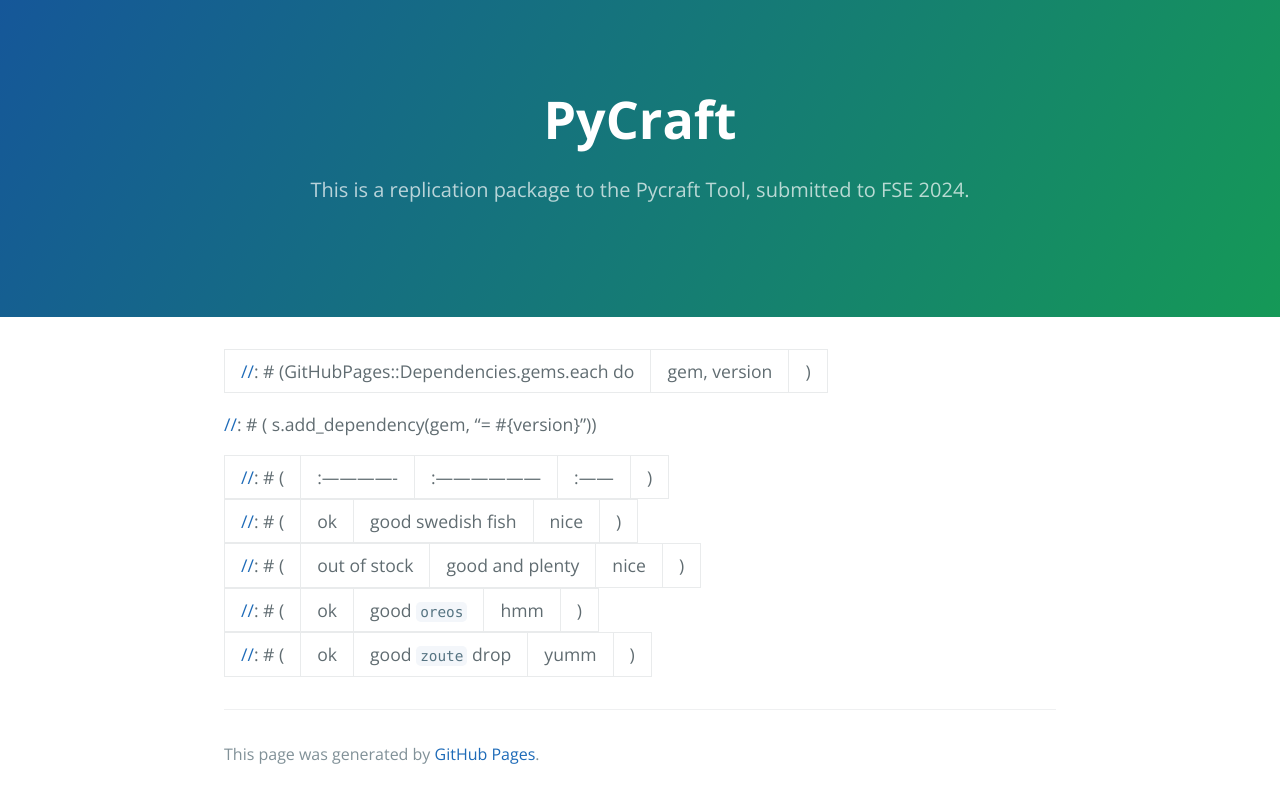
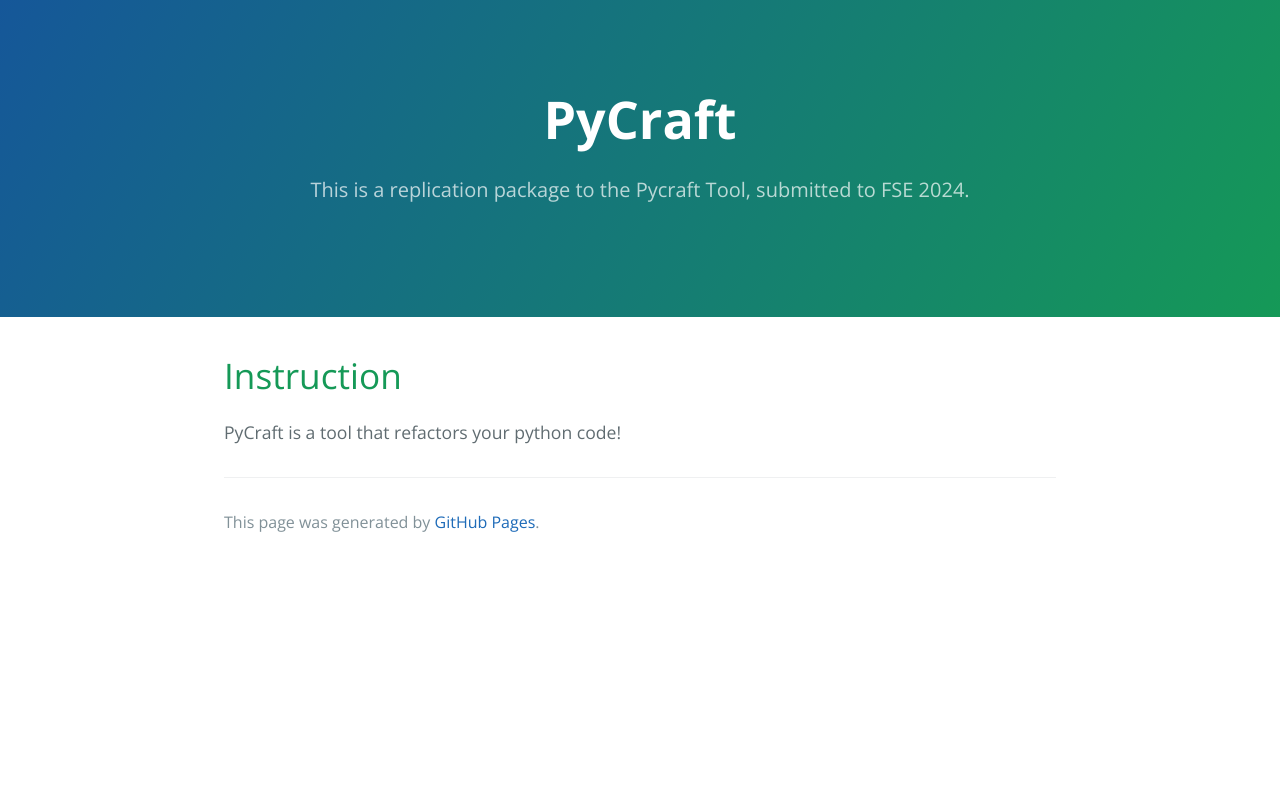
Before and after one commit to PyCraftTool/PyCraftTool.github.io, a Jekyll site: the page built from index.md, in a window 1280 px wide. Shown: the top 803 px of the page. Built offline with Jekyll 4.4.1, drawn with Linux system fonts in a browser that asks for light colours; our own code applies the rules of GitHub Pages for plain Markdown files; some of the changed lines change nothing that is shown.

Commit message:
add tiny description

````diff
--- a/index.md
+++ b/index.md
@@ -13,7 +13,9 @@
 [//]: # ()
 [//]: # ([//]: # &#40;There should be whitespace between paragraphs. We recommend including a README, or a file with information about your project.&#41;)
 [//]: # ()
-[//]: # (# PyCraft)
+# Instruction
+PyCraft is a tool that refactors your python code!
+
 
 [//]: # ()
 [//]: # (This is a replication package for the Pycraft tool submitted to FSE 2024.)
@@ -50,158 +52,3 @@
 [//]: # (```ruby)
 
 [//]: # (# Ruby code with syntax highlighting)
-
-[//]: # (GitHubPages::Dependencies.gems.each do |gem, version|)
-
-[//]: # (  s.add_dependency&#40;gem, "= #{version}"&#41;)
-
-[//]: # (end)
-
-[//]: # (```)
-
-[//]: # ()
-[//]: # (#### Header 4)
-
-[//]: # ()
-[//]: # (*   This is an unordered list following a header.)
-
-[//]: # (*   This is an unordered list following a header.)
-
-[//]: # (*   This is an unordered list following a header.)
-
-[//]: # ()
-[//]: # (##### Header 5)
-
-[//]: # ()
-[//]: # (1.  This is an ordered list following a header.)
-
-[//]: # (2.  This is an ordered list following a header.)
-
-[//]: # (3.  This is an ordered list following a header.)
-
-[//]: # ()
-[//]: # (###### Header 6)
-
-[//]: # ()
-[//]: # (| head1        | head two          | three |)
-
-[//]: # (|:-------------|:------------------|:------|)
-
-[//]: # (| ok           | good swedish fish | nice  |)
-
-[//]: # (| out of stock | good and plenty   | nice  |)
-
-[//]: # (| ok           | good `oreos`      | hmm   |)
-
-[//]: # (| ok           | good `zoute` drop | yumm  |)
-
-[//]: # ()
-[//]: # (### There's a horizontal rule below this.)
-
-[//]: # ()
-[//]: # (* * *)
-
-[//]: # ()
-[//]: # (### Here is an unordered list:)
-
-[//]: # ()
-[//]: # (*   Item foo)
-
-[//]: # (*   Item bar)
-
-[//]: # (*   Item baz)
-
-[//]: # (*   Item zip)
-
-[//]: # ()
-[//]: # (### And an ordered list:)
-
-[//]: # ()
-[//]: # (1.  Item one)
-
-[//]: # (1.  Item two)
-
-[//]: # (1.  Item three)
-
-[//]: # (1.  Item four)
-
-[//]: # ()
-[//]: # (### And a nested list:)
-
-[//]: # ()
-[//]: # (- level 1 item)
-
-[//]: # (  - level 2 item)
-
-[//]: # (  - level 2 item)
-
-[//]: # (    - level 3 item)
-
-[//]: # (    - level 3 item)
-
-[//]: # (- level 1 item)
-
-[//]: # (  - level 2 item)
-
-[//]: # (  - level 2 item)
-
-[//]: # (  - level 2 item)
-
-[//]: # (- level 1 item)
-
-[//]: # (  - level 2 item)
-
-[//]: # (  - level 2 item)
-
-[//]: # (- level 1 item)
-
-[//]: # ()
-[//]: # (### Small image)
-
-[//]: # ()
-[//]: # (![Octocat]&#40;https://github.githubassets.com/images/icons/emoji/octocat.png&#41;)
-
-[//]: # ()
-[//]: # (### Large image)
-
-[//]: # ()
-[//]: # (![Branching]&#40;https://guides.github.com/activities/hello-world/branching.png&#41;)
-
-[//]: # ()
-[//]: # ()
-[//]: # (### Definition lists can be used with HTML syntax.)
-
-[//]: # ()
-[//]: # (<dl>)
-
-[//]: # (<dt>Name</dt>)
-
-[//]: # (<dd>Godzilla</dd>)
-
-[//]: # (<dt>Born</dt>)
-
-[//]: # (<dd>1952</dd>)
-
-[//]: # (<dt>Birthplace</dt>)
-
-[//]: # (<dd>Japan</dd>)
-
-[//]: # (<dt>Color</dt>)
-
-[//]: # (<dd>Green</dd>)
-
-[//]: # (</dl>)
-
-[//]: # ()
-[//]: # (```)
-
-[//]: # (Long, single-line code blocks should not wrap. They should horizontally scroll if they are too long. This line should be long enough to demonstrate this.)
-
-[//]: # (```)
-
-[//]: # ()
-[//]: # (```)
-
-[//]: # (The final element.)
-
-[//]: # (```)
````
